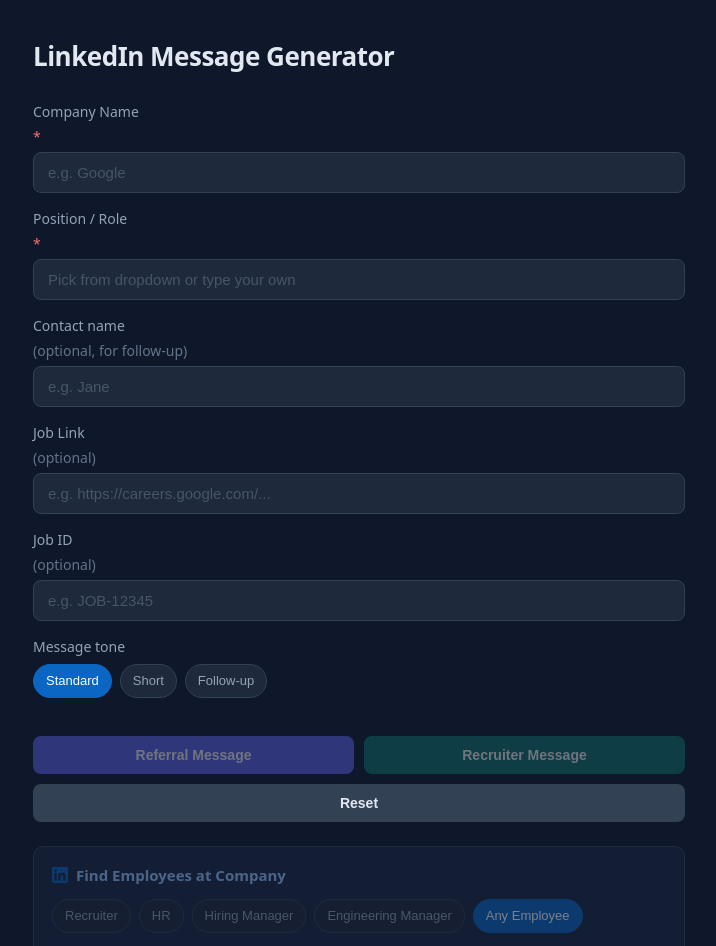
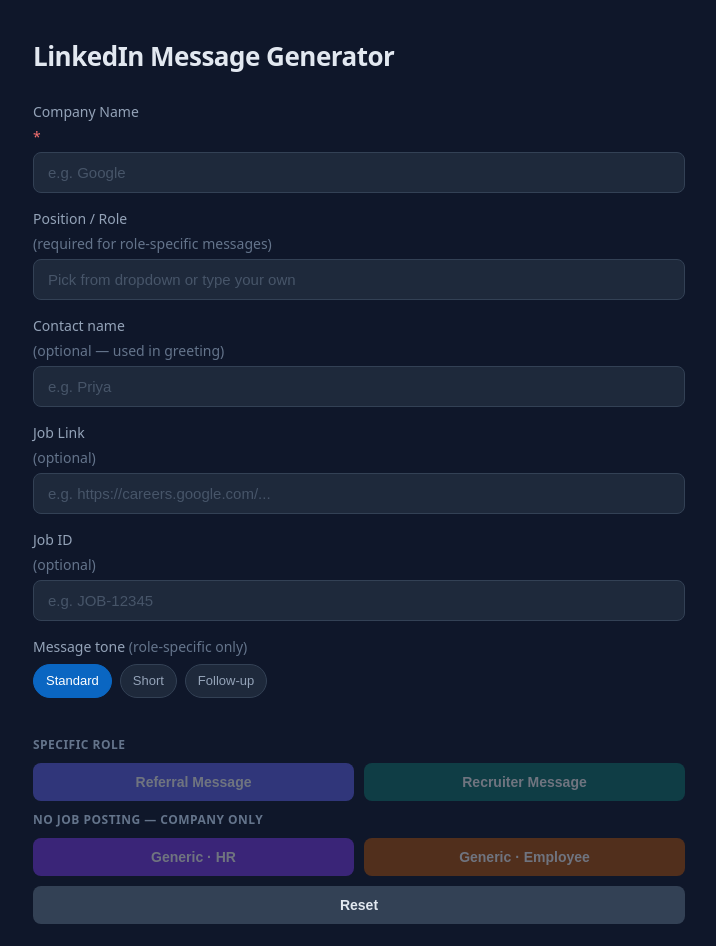
Before and after one commit to Atharvamhatre149/Linkedin-Message-Generator, a React (Vite) app: page / in a window 1280 px wide. Shown: the top 946 px of the page, without its empty margins (281-997 px from the left). Built offline with nearby package versions, Linux system fonts and the light colour scheme.

Commit message:
Add generic HR/employee outreach and update experience to 2+ years.
Support company-only messages without a job posting, add JioHotstar to the
company list, and bump experience wording across all templates.

Co-authored-by: Cursor <cursoragent@cursor.com>

```diff
--- a/company_list.json
+++ b/company_list.json
@@ -674,5 +674,9 @@
     {
         "company_name": "Rippling",
         "company_id": "17988315"
+    },
+    {
+        "company_name": "JioHotstar",
+        "company_id": "105490663"
     }
 ]
--- a/src/App.css
+++ b/src/App.css
@@ -131,6 +131,31 @@ input:focus {
 
 .btn-generate--recruiter:not(:disabled):hover {
   background: #0d6460;
+}
+
+.btn-generate--generic-hr {
+  background: #7c3aed;
+}
+
+.btn-generate--generic-hr:not(:disabled):hover {
+  background: #6d28d9;
+}
+
+.btn-generate--generic-employee {
+  background: #b45309;
+}
+
+.btn-generate--generic-employee:not(:disabled):hover {
+  background: #92400e;
+}
+
+.buttons-section-label {
+  margin: 0;
+  font-size: 12px;
+  font-weight: 600;
+  color: #64748b;
+  text-transform: uppercase;
+  letter-spacing: 0.04em;
 }
 
 .btn-reset {
--- a/src/App.jsx
+++ b/src/App.jsx
@@ -6,6 +6,7 @@ import {
   generateConnectionNote,
   generateMessage,
   connectionNoteMeta,
+  isGenericMessageType,
 } from "./messages";
 import {
   TRACKER_STATUSES,
@@ -109,15 +110,16 @@ function App() {
   const [applications, setApplications] = useState(() => loadApplications());
 
   const extractedId = extractCompanyId(companyLinkedInId);
-  const isValid = company.trim() && position.trim();
+  const hasCompany = !!company.trim();
+  const isRoleMessageValid = hasCompany && !!position.trim();
 
   const connectionNote = useMemo(() => {
-    if (!isValid) return "";
+    if (!hasCompany) return "";
     return generateConnectionNote({
       company: company.trim(),
       position: position.trim(),
     });
-  }, [company, position, isValid]);
+  }, [company, position, hasCompany]);
 
   const noteMeta = connectionNote ? connectionNoteMeta(connectionNote) : null;
 
@@ -194,8 +196,25 @@ function App() {
   }
 
   function handleGenerate(type) {
-    if (!isValid) return;
+    if (!isRoleMessageValid) return;
     refreshOutputs(type, tone);
+    persistDraft({
+      company: company.trim(),
+      position,
+      jobLink,
+      jobId,
+      contactName,
+      companyLinkedInId,
+    });
+  }
+
+  function handleGenerateGeneric(type) {
+    if (!hasCompany) return;
+    setMsgType(type);
+    setTone("standard");
+    setMessage(generateMessage({ msgType: type, tone: "standard", ...formParams() }));
+    setCopied(false);
+    setNoteCopied(false);
     persistDraft({
       company: company.trim(),
       position,
@@ -208,7 +227,7 @@ function App() {
 
   function handleToneChange(toneId) {
     setTone(toneId);
-    if (message && isValid) {
+    if (message && isRoleMessageValid && !isGenericMessageType(msgType)) {
       setMessage(generateMessage({ msgType, tone: toneId, ...formParams() }));
       setCopied(false);
     }
@@ -273,10 +292,10 @@ function App() {
   }
 
   function handleAddToTracker() {
-    if (!isValid) return;
+    if (!hasCompany) return;
     const list = addApplication({
       company: company.trim(),
-      position: position.trim(),
+      position: position.trim() || "General outreach",
       dateApplied: new Date().toISOString().slice(0, 10),
       referralAsked: msgType === "referral",
       contactName: contactName.trim(),
@@ -295,12 +314,20 @@ function App() {
   }
 
   const toneLabel = TONE_OPTIONS.find((t) => t.id === tone)?.label ?? tone;
-  const outputTitle =
-    tone === "follow-up"
-      ? "Follow-up"
-      : msgType === "recruiter"
-        ? "Recruiter"
-        : "Referral";
+  const outputTitle = (() => {
+    if (msgType === "generic-hr") return "Generic outreach · HR";
+    if (msgType === "generic-employee") return "Generic outreach · Employee";
+    if (tone === "follow-up") return "Follow-up";
+    if (msgType === "recruiter") return "Recruiter";
+    return "Referral";
+  })();
+
+  const findAudience =
+    msgType === "generic-hr"
+      ? "HR"
+      : msgType === "generic-employee" || msgType === "referral"
+        ? "Employees"
+        : "Recruiters";
 
   return (
     <div className="app">
@@ -344,7 +371,8 @@ function App() {
         </label>
 
         <label>
-          Position / Role <span className="required">*</span>
+          Position / Role{" "}
+          <span className="optional">(required for role-specific messages)</span>
           <input
             list="role-suggestions"
             value={position}
@@ -360,11 +388,12 @@ function App() {
         </label>
 
         <label>
-          Contact name <span className="optional">(optional, for follow-up)</span>
+          Contact name{" "}
+          <span className="optional">(optional — used in greeting)</span>
           <input
             value={contactName}
             onChange={(e) => setContactName(e.target.value)}
-            placeholder="e.g. Jane"
+            placeholder="e.g. Priya"
             autoComplete="off"
           />
         </label>
@@ -388,7 +417,9 @@ function App() {
         </label>
 
         <div className="variant-section">
-          <span className="variant-label">Message tone</span>
+          <span className="variant-label">
+            Message tone <span className="optional">(role-specific only)</span>
+          </span>
           <div className="filter-chips">
             {TONE_OPTIONS.map((t) => (
               <button
@@ -404,22 +435,48 @@ function App() {
         </div>
 
         <div className="buttons">
+          <p className="buttons-section-label">Specific role</p>
           <div className="buttons-row">
             <button
+              type="button"
               className="btn-generate"
-              disabled={!isValid}
+              disabled={!isRoleMessageValid}
               onClick={() => handleGenerate("referral")}
             >
               Referral Message
             </button>
             <button
+              type="button"
               className="btn-generate btn-generate--recruiter"
-              disabled={!isValid}
+              disabled={!isRoleMessageValid}
               onClick={() => handleGenerate("recruiter")}
             >
               Recruiter Message
             </button>
           </div>
+
+          <p className="buttons-section-label">
+            No job posting — company only
+          </p>
+          <div className="buttons-row">
+            <button
+              type="button"
+              className="btn-generate btn-generate--generic-hr"
+              disabled={!hasCompany}
+              onClick={() => handleGenerateGeneric("generic-hr")}
+            >
+              Generic · HR
+            </button>
+            <button
+              type="button"
+              className="btn-generate btn-generate--generic-employee"
+              disabled={!hasCompany}
+              onClick={() => handleGenerateGeneric("generic-employee")}
+            >
+              Generic · Employee
+            </button>
+          </div>
+
           <button className="btn-reset" type="button" onClick={handleReset}>
             Reset
           </button>
@@ -434,7 +491,7 @@ function App() {
         <div className="find-header">
           <span className="find-title">
             <LinkedInIcon className="linkedin-icon" />
-            Find {msgType === "recruiter" ? "Recruiters" : "Employees"} at{" "}
+            Find {findAudience} at{" "}
             {company.trim() || "Company"}
           </span>
         </div>
@@ -491,7 +548,7 @@ function App() {
         </p>
       </div>
 
-      {isValid && connectionNote && (
+      {hasCompany && connectionNote && (
         <div className="output output--note">
           <div className="output-header">
             <h2>
@@ -516,7 +573,8 @@ function App() {
         <div className="output">
           <div className="output-header">
             <h2>
-              {outputTitle} · {toneLabel}
+              {outputTitle}
+              {!isGenericMessageType(msgType) && ` · ${toneLabel}`}
             </h2>
             <div className="output-actions">
               <button type="button" className="btn-copy" onClick={handleCopy}>
@@ -541,7 +599,7 @@ function App() {
           <button
             type="button"
             className="btn-tracker-add"
-            disabled={!isValid}
+            disabled={!hasCompany}
             onClick={handleAddToTracker}
           >
             Add current job
--- a/src/messages.js
+++ b/src/messages.js
@@ -1,7 +1,79 @@
 export const RESUME_URL =
   "https://drive.google.com/file/d/1RYEX6EN371k2UcvasTVb8r5f5SxGxhMX/view";
 
+const GITHUB_URL = "https://github.com/Atharvamhatre149";
+const LEETCODE_URL = "https://leetcode.com/u/ATHARVA_MHATRE/";
+const PHONE = "+91 97698 75960";
+const EMAIL = "atharvamhatre149@gmail.com";
+
 const LINKEDIN_NOTE_LIMIT = 300;
+
+export const GENERIC_MSG_TYPES = ["generic-hr", "generic-employee"];
+
+export function isGenericMessageType(msgType) {
+  return GENERIC_MSG_TYPES.includes(msgType);
+}
+
+function genericGreeting(contactName) {
+  return contactName?.trim() ? `Hi ${contactName.trim()},` : "Hi,";
+}
+
+function genericIntro() {
+  return `I'm Atharva Mhatre, currently working as a Software Engineer at Media.net with 2+ years of experience building scalable backend and full-stack systems.
+
+My work primarily involves Go, JavaScript, Kafka, Redis, MySQL, distributed systems, and GenAI-powered developer tooling. Recently, I engineered a high-scale bid management system processing 10M+ daily requests, built Kafka-based event-driven pipelines, and developed LLM-powered internal platforms to improve engineering productivity.`;
+}
+
+function genericCompanyInterest(company) {
+  return `I was excited to learn about the engineering opportunities at ${company}, particularly given the team's focus on large-scale distributed systems, high-throughput platforms, reliability, and user-centric products serving millions of users. These challenges align closely with my experience and interests.
+
+I also have a strong problem-solving background as an ICPC Regionalist, with 1000+ DSA problems solved and a 1870+ LeetCode rating.`;
+}
+
+function genericLinksBlock() {
+  return `📄 Resume: ${RESUME_URL}
+
+🔗 GitHub: ${GITHUB_URL}
+🔗 LeetCode: ${LEETCODE_URL}`;
+}
+
+function generateGenericHr({ company, contactName }) {
+  return `${genericGreeting(contactName)}
+
+${genericIntro()}
+
+${genericCompanyInterest(company)}
+
+I'm very interested in opportunities at ${company} and would be grateful if you could consider my profile for any relevant Software Engineer / Backend Engineer openings that align with my experience.
+
+${genericLinksBlock()}
+
+Thank you for your time and consideration. I would appreciate any guidance regarding suitable opportunities.
+
+Best regards,
+Atharva Mhatre
+${PHONE}
+${EMAIL}`;
+}
+
+function generateGenericEmployee({ company, contactName }) {
+  return `${genericGreeting(contactName)}
+
+${genericIntro()}
+
+${genericCompanyInterest(company)}
+
+I'm very interested in opportunities at ${company} and would be grateful if you could refer me or point me toward any relevant Software Engineer / Backend Engineer openings that align with my experience.
+
+${genericLinksBlock()}
+
+Thank you for your time and consideration. I would appreciate any referral or introduction you can offer.
+
+Best regards,
+Atharva Mhatre
+${PHONE}
+${EMAIL}`;
+}
 
 function jobExtras({ jobLink, jobId }) {
   const jobIdPart = jobId ? ` (Job ID: ${jobId})` : "";
@@ -13,7 +85,7 @@ function generateReferralStandard({ company, position, jobLink, jobId }) {
   const { jobIdPart, jobLinkPart } = jobExtras({ jobLink, jobId });
   return `Hi,
 
-I'm Atharva Mhatre, currently working as a Web Application Developer 2 at Media.net with 1.5+ years of experience building scalable backend systems using Go, JavaScript, Kafka, Redis, and GenAI technologies.
+I'm Atharva Mhatre, currently working as a Web Application Developer 2 at Media.net with 2+ years of experience building scalable backend systems using Go, JavaScript, Kafka, Redis, and GenAI technologies.
 
 I came across the ${position}${jobIdPart} role at ${company} and believe my experience developing systems handling 10M+ daily requests aligns well with the position. I'm also an ICPC Regionalist and have solved 1000+ DSA problems.${jobLinkPart}
 
@@ -29,7 +101,7 @@ function generateRecruiterStandard({ company, position, jobLink, jobId }) {
   const { jobIdPart, jobLinkPart } = jobExtras({ jobLink, jobId });
   return `Hi,
 
-I'm Atharva Mhatre, currently working as a Web Application Developer 2 at Media.net with 1.5+ years of experience building scalable backend systems using Go, JavaScript, Kafka, Redis, and GenAI technologies.
+I'm Atharva Mhatre, currently working as a Web Application Developer 2 at Media.net with 2+ years of experience building scalable backend systems using Go, JavaScript, Kafka, Redis, and GenAI technologies.
 
 I came across the ${position}${jobIdPart} role at ${company} and believe my experience developing systems handling 10M+ daily requests aligns well with the position. I'm also an ICPC Regionalist and have solved 1000+ DSA problems.${jobLinkPart}
 
@@ -42,11 +114,11 @@ Atharva Mhatre`;
 }
 
 function generateReferralShort({ company, position }) {
-  return `Hi, I'm Atharva Mhatre (Media.net, 1.5+ yrs, Go/JS/Kafka/Redis). Interested in the ${position} role at ${company} — systems at 10M+ daily requests, ICPC Regionalist, 1000+ DSA. Resume: ${RESUME_URL}. Would appreciate a referral if my profile fits. Thanks!`;
+  return `Hi, I'm Atharva Mhatre (Media.net, 2+ yrs, Go/JS/Kafka/Redis). Interested in the ${position} role at ${company} — systems at 10M+ daily requests, ICPC Regionalist, 1000+ DSA. Resume: ${RESUME_URL}. Would appreciate a referral if my profile fits. Thanks!`;
 }
 
 function generateRecruiterShort({ company, position }) {
-  return `Hi, I'm Atharva Mhatre (Media.net, 1.5+ yrs, Go/JS/Kafka/Redis). Strong interest in ${position} at ${company} — 10M+ daily requests, ICPC Regionalist, 1000+ DSA. Resume: ${RESUME_URL}. Hope you'll consider my application. Thanks!`;
+  return `Hi, I'm Atharva Mhatre (Media.net, 2+ yrs, Go/JS/Kafka/Redis). Strong interest in ${position} at ${company} — 10M+ daily requests, ICPC Regionalist, 1000+ DSA. Resume: ${RESUME_URL}. Hope you'll consider my application. Thanks!`;
 }
 
 function generateFollowUp({ company, position, contactName, msgType }) {
@@ -67,6 +139,9 @@ Atharva Mhatre`;
 }
 
 export function generateMessage({ msgType, tone, ...params }) {
+  if (msgType === "generic-hr") return generateGenericHr(params);
+  if (msgType === "generic-employee") return generateGenericEmployee(params);
+
   if (tone === "follow-up") {
     return generateFollowUp({ ...params, msgType });
   }
@@ -81,6 +156,12 @@ export function generateMessage({ msgType, tone, ...params }) {
 }
 
 export function generateConnectionNote({ company, position }) {
+  if (!position?.trim()) {
+    const generic = `Hi! I'm Atharva, Software Engineer at Media.net (Go, Kafka, 10M+ req/day). Exploring opportunities at ${company}. ICPC Regionalist — would love to connect!`;
+    if (generic.length <= LINKEDIN_NOTE_LIMIT) return generic;
+    return generic.slice(0, LINKEDIN_NOTE_LIMIT - 1) + "…";
+  }
+
   const base = `Hi! I'm Atharva, Web Application Developer 2 at Media.net (Go, Kafka, 10M+ req/day). Interested in ${position} at ${company}. ICPC Regionalist — would love to connect!`;
   if (base.length <= LINKEDIN_NOTE_LIMIT) return base;
 
```
Also changed, not shown: 1 other file (tests, documents, lock files or other folders).
